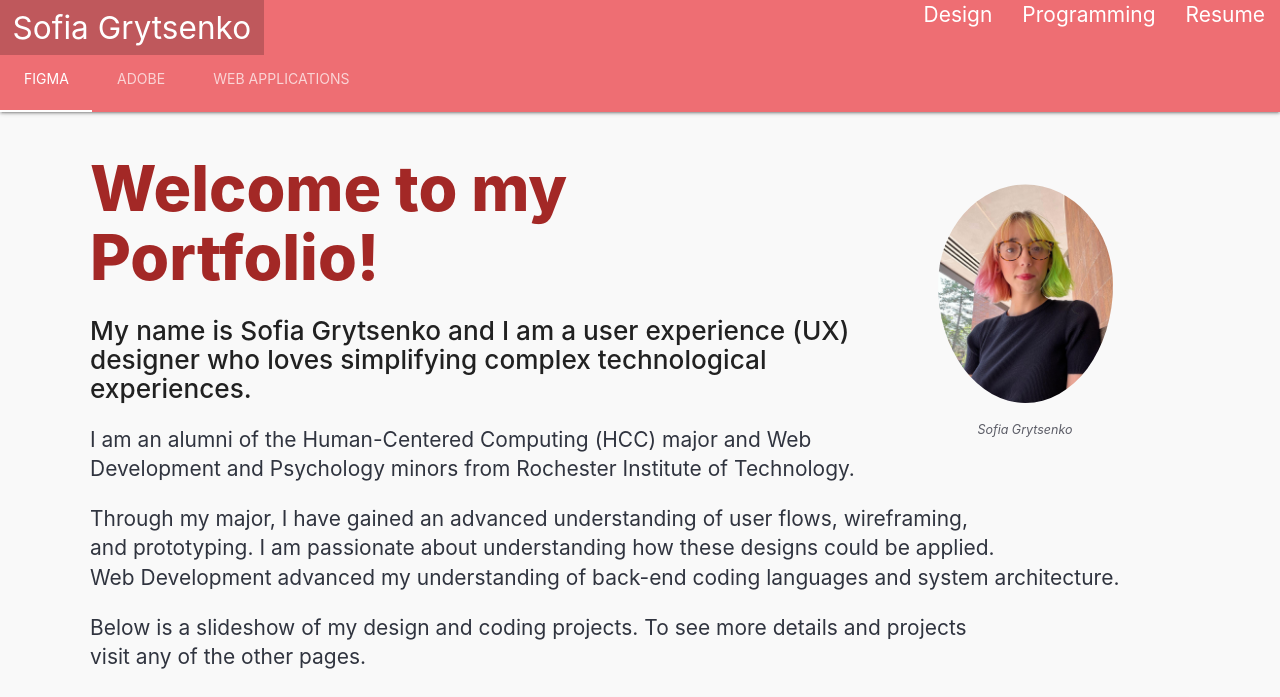
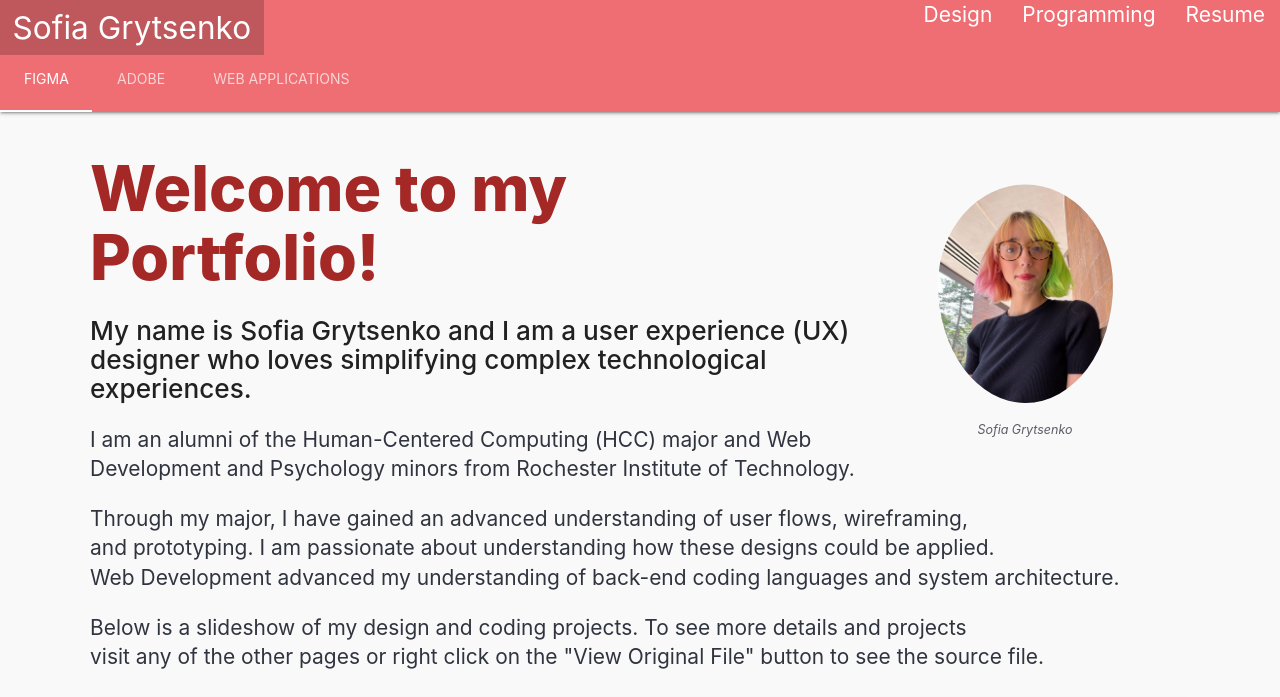
Before and after one commit to sofgry19/WipPortfolio, a plain HTML site: page index.html in a window 1280 px wide. Shown: the top 697 px of the page. Drawn offline with nearby package versions, Linux system fonts and the light colour scheme; grey boxes are pictures that could not be loaded.

Commit message:
Update index.html

```diff
--- a/index.html
+++ b/index.html
@@ -90,7 +90,7 @@
 	    <h5>My name is Sofia Grytsenko and I am a user experience (UX) designer who loves simplifying complex technological experiences.</h5>
 	    <p>I am an alumni of the Human-Centered Computing (HCC) major and Web Development and Psychology minors from Rochester Institute of Technology.</p>
 			<p>Through my major, I have gained an advanced understanding of user flows, wireframing, <br> and prototyping. I am passionate about understanding how these designs could be applied.<br>Web Development advanced my understanding of back-end coding languages and system architecture.</a></p>
-	    <p>Below is a slideshow of my design and coding projects. To see more details and projects<br>visit any of the other pages.</p>
+	    <p>Below is a slideshow of my design and coding projects. To see more details and projects<br>visit any of the other pages or right click on the "View Original File" button to see the source file.</p>
 		<!-- Figma Slideshow -->
 
 		<div id="figma" class="carousel carousel-slider center">
```
